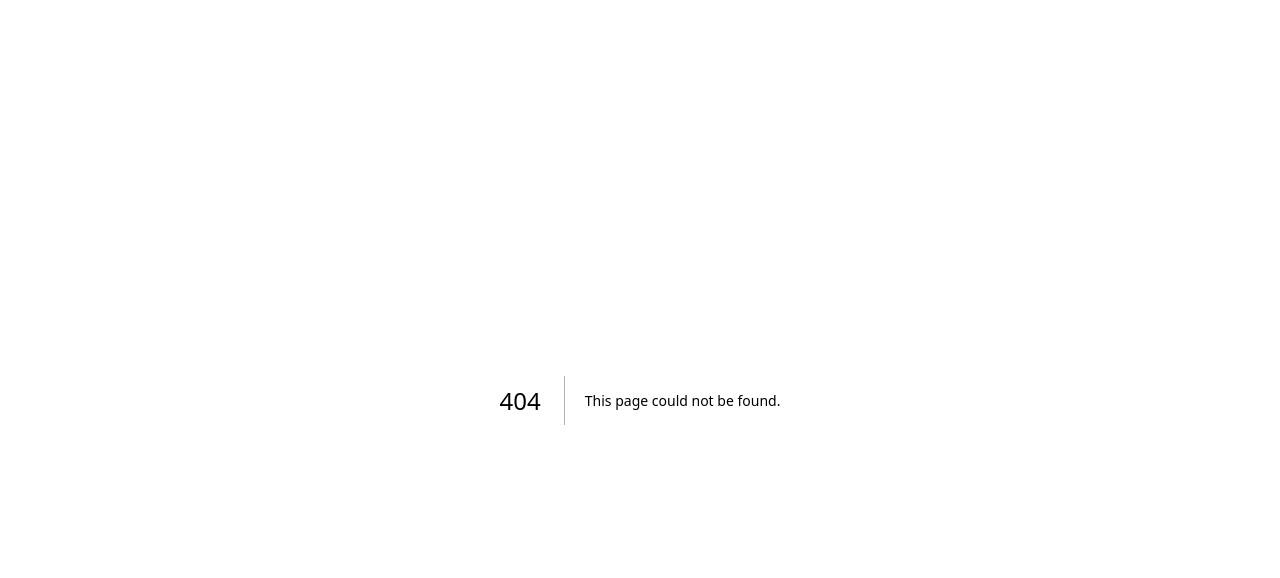
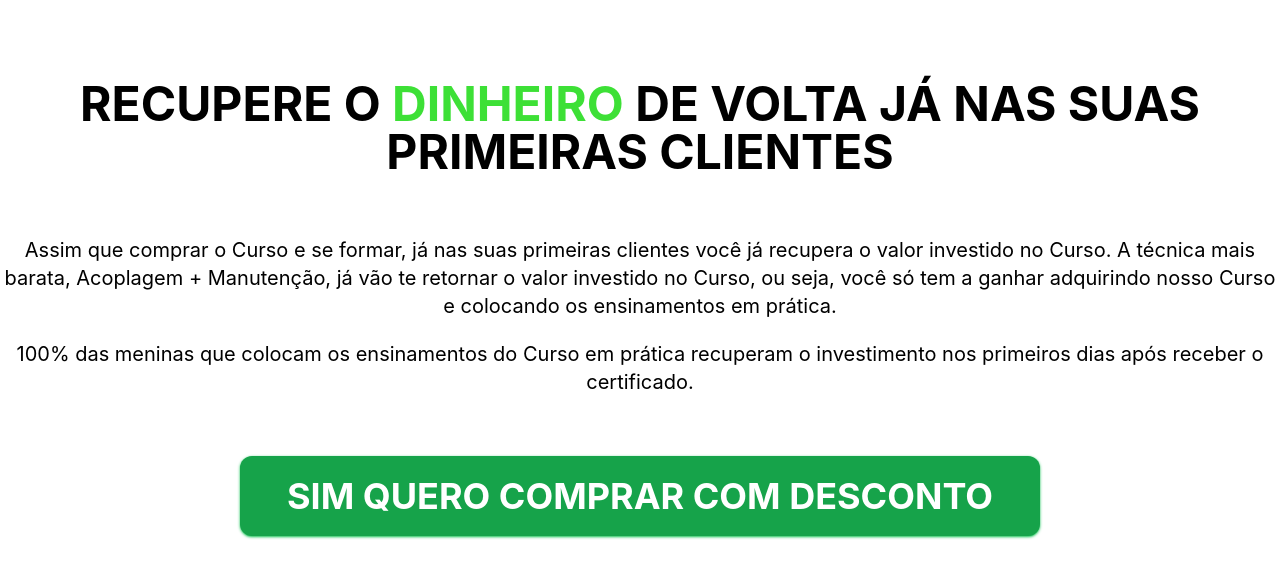
Before and after one commit to MarkOliv/viverdecilios-sales, a Next.js app: page /components/RecupereODinheiro in a window 1280 px wide. Before the commit this address had no page. Shown: the top 578 px of the page. Built offline with nearby package versions, Linux system fonts and the light colour scheme.

Commit message:
recupere o dinheiro upload

```diff
--- /dev/null
+++ b/pages/components/RecupereODinheiro.tsx
@@ -0,0 +1,34 @@
+// @flow
+import * as React from "react";
+type Props = {};
+const RecupereODinheiro = (props: Props) => {
+  return (
+    <div className="container mx-auto">
+      <h1 className="text-3xl md:text-5xl font-bold text-black text-center p-10 mt-10">
+        RECUPERE O <span className="text-[#3DE036]">DINHEIRO</span> DE VOLTA JÁ
+        NAS SUAS PRIMEIRAS CLIENTES
+      </h1>
+
+      <p className="text-light text-md my-5 md:text-xl text-black text-center">
+        Assim que comprar o Curso e se formar, já nas suas primeiras clientes
+        você já recupera o valor investido no Curso. A técnica mais barata,
+        Acoplagem + Manutenção, já vão te retornar o valor investido no Curso,
+        ou seja, você só tem a ganhar adquirindo nosso Curso e colocando os
+        ensinamentos em prática.
+      </p>
+
+      <p className="text-light text-md my-5 md:text-xl text-black text-center">
+        100% das meninas que colocam os ensinamentos do Curso em prática
+        recuperam o investimento nos primeiros dias após receber o certificado.
+      </p>
+
+      <div className="flex justify-center p-5 md:p-10">
+        <div className="p-5 text-xl md:text-4xl text-center font-bold text-white bg-green-600 shadow shadow-green-500 rounded-xl w-[800px] ">
+          SIM QUERO COMPRAR COM DESCONTO
+        </div>
+      </div>
+    </div>
+  );
+};
+
+export default RecupereODinheiro;
--- a/pages/index.tsx
+++ b/pages/index.tsx
@@ -5,6 +5,7 @@ import OqueVaiAprender from "./components/OqueVaiAprender";
 import ProvasSociais from "./components/ProvasSociais";
 import Certificado from "./components/Certificado";
 import SuporteWpp from "./components/SuporteWpp";
+import RecupereODinheiro from "./components/RecupereODinheiro";
 
 export default function Home() {
   return (
@@ -37,6 +38,7 @@ export default function Home() {
       <div className="bg-black">
         <SuporteWpp />
       </div>
+      <RecupereODinheiro />
     </div>
   );
 }
```
